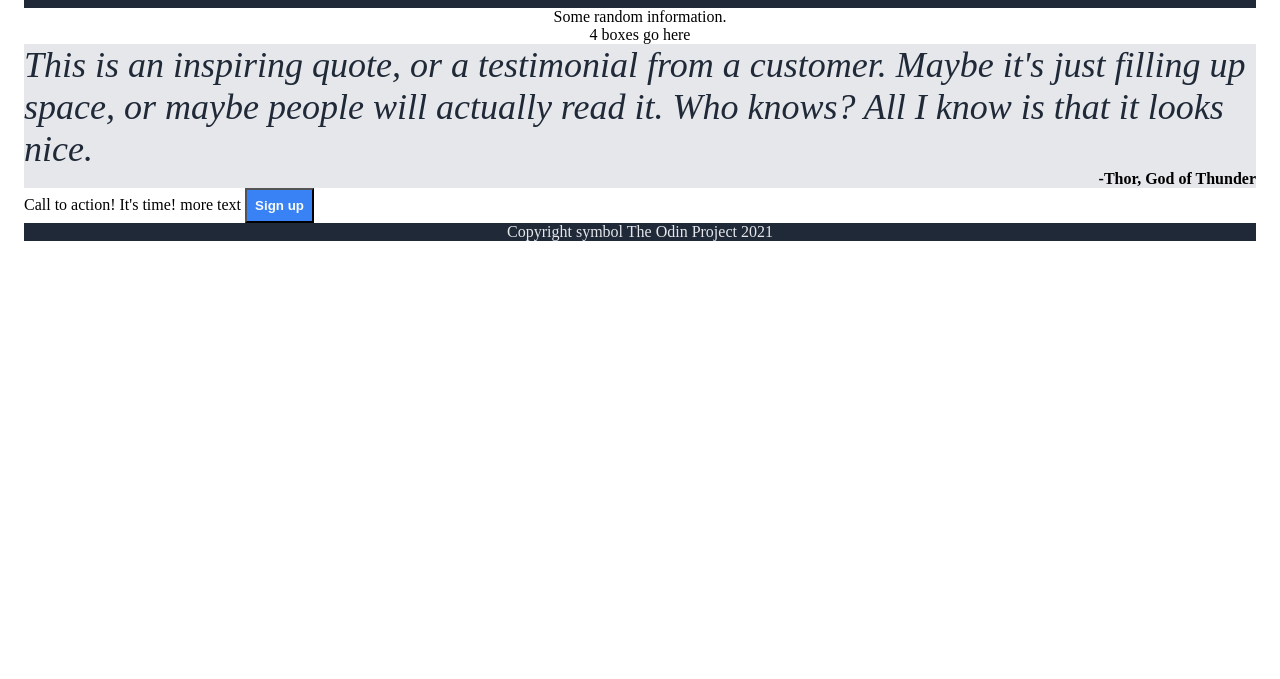
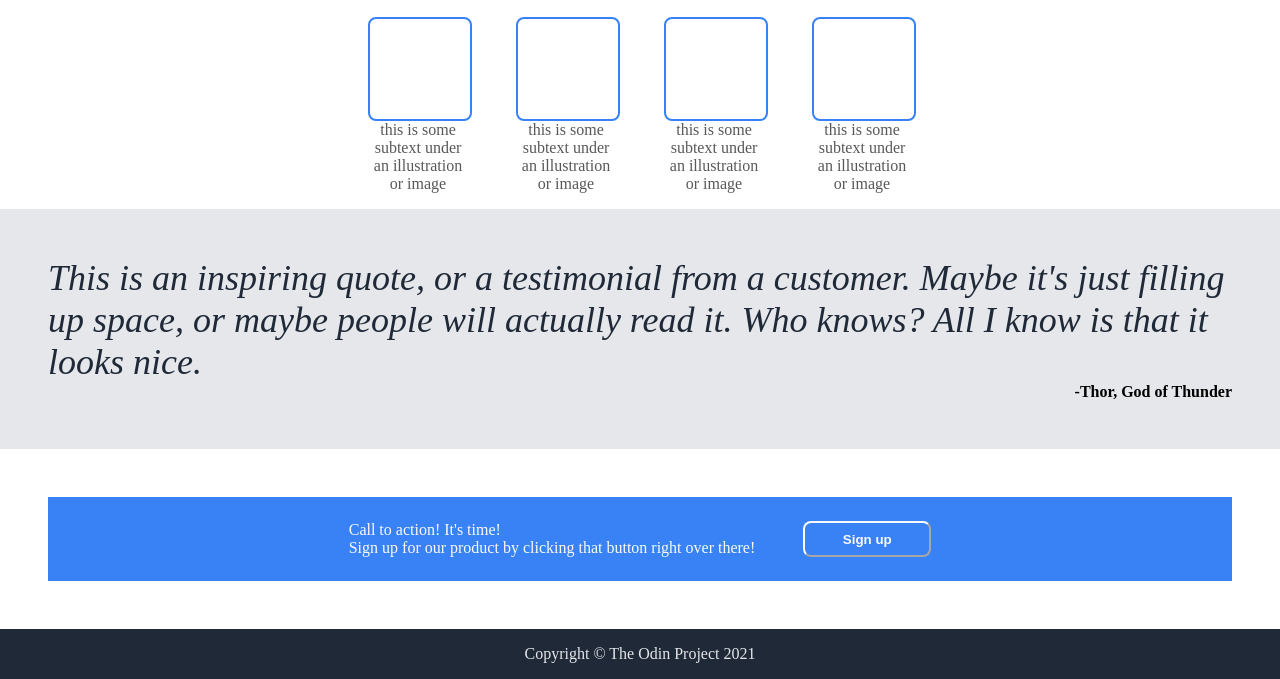
Before and after one commit to djatl/LandingPage, a plain HTML site: page index.html in a window 1280 px wide. Shown: the part 355-1034 px from the top of the page. Before the commit the page ends 800 px from the top, so only its background shows below. Drawn offline with Linux system fonts and the light colour scheme.

Commit message:
completed Project: Landing Page

```diff
--- a/index.html
+++ b/index.html
@@ -39,11 +39,25 @@
     </div>
 
     <div class="body-middle">
-        Some random information.
-        <div class="container">
-            <div class="elements">
-                4 boxes go here
+        <div class="container-middle-text">Some random information.</div>
+        <div class="container-middle">
+            <div class="element">
+                <div class="box"> </div>
+                <div class="box-label">this is some subtext under an illustration or image</div>
             </div>
+            <div class="element">
+                <div class="box"> </div>
+                <div class="box-label">this is some subtext under an illustration or image</div>
+            </div>
+            <div class="element">
+                <div class="box"> </div>
+                <div class="box-label">this is some subtext under an illustration or image</div>
+            </div>
+            <div class="element">
+                <div class="box"> </div>
+                <div class="box-label">this is some subtext under an illustration or image</div>
+            </div>
+
         </div>
     </div>
     <div class="quote-box">
@@ -55,12 +69,18 @@
         <div class="quote-author">-Thor, God of Thunder</div>
     </div>
     <div class="body-bottom">
-        Call to action! It's time!
-        more text
+        <div class="container-bottom">
+            <div class="bottom-text">
+                Call to action! It's time!
+            </div>
+            <div class="bottom-subtext">
+                Sign up for our product by clicking that button right over there!
+            </div>
+        </div>
         <button>Sign up</button>
     </div>
     <div class="footer">
-        Copyright symbol The Odin Project 2021
+        Copyright &#169; The Odin Project 2021
     </div>
 
 </body>
--- a/style.css
+++ b/style.css
@@ -1,13 +1,21 @@
 body {
     display: flex;
     flex-direction: column;
-    flex: stretch;
-    margin-left: 24px;
-    margin-right: 24px;
+    /*justify-content: stretch;*/
+    flex: 1;
+    margin-left: 0px;
+    margin-right: 0px;
+    margin-top: 0px;
+    margin-bottom: 0px;
 }
 
 .top,.footer {
     background-color: #1F2937;
+}
+
+.top, .body-middle, .quote-box, .body-bottom, .footer {
+    padding-left: 48px;
+    padding-right: 48px;
 }
 
 .header {
@@ -31,16 +39,23 @@ body {
 .body-top {
     display: flex;
     flex-direction: row;
-    justify-content: center;
-    margin: 24px;
+    justify-content: space-between;
+    /*margin: 24px;*/
+    gap: 16px;
 }
 
 .container-top-left,.placeholder {
-    width: 300px;
+    /* width: 300px; */
+    flex: 1;
+    flex-basis: 300px;
+
 }
 
 .container-top-left {
     padding: 24px;
+    display: flex;
+    flex-direction: column;
+    gap: 16px;
 }
 
 .top-text {
@@ -69,6 +84,40 @@ body {
     flex-direction: column;
     justify-content: center;
     align-items: center;
+    /*padding: 12px;
+    margin: 12px;*/
+}
+
+.container-middle {
+    display: flex;
+    flex-direction: row;
+    justify-content: center;
+    gap: 16px;
+}
+
+.container-middle-text {
+    font-size: 32px;
+    margin: 16px;
+}
+.element {
+    width: 100px;
+    margin: 16px;
+    justify-content: center;
+    align-items: center;
+}
+.box {
+    width: 100px;
+    height: 100px;
+    border: 1px solid #3882F6;
+    border-width: 2px;
+    border-radius: 8px;
+}
+.box-label {
+    color: #585858;
+    text-align: center;
+}
+
+.box-label {
 
 }
 
@@ -76,6 +125,7 @@ body {
     background-color: #E5E7EB;
     display: flex;
     flex-direction: column;
+    padding: 48px;
 }
 .quote {
     font-style: italic;
@@ -88,10 +138,30 @@ body {
     align-self: flex-end;
 }
 
+.body-bottom {
+    background-color: #3882F6;
+    color: #F9FAF8;
+    display: flex;
+    flex-direction: row;
+    flex:1;
+    justify-content: center;
+    padding: 24px;
+    gap: 48px;
+    margin: 48px;
+}
+
+.container-bottom {
+    display: flex;
+    flex-direction: column;
+
+}
+
 .footer {
     display: flex;
     justify-content: center;
     color: #E5E7EB;
+    padding: 16px;
+
 }
 
 a {
@@ -103,6 +173,8 @@ button {
     background-color: #3882F6;
     color: #F9FAF8;
     font-weight: bold;
-    padding: 8px;
-
+    padding: 8px 16px;
+    border-radius: 8px;
+    border-color:#F9FAF8;
+    width: 128px;
 }
```
